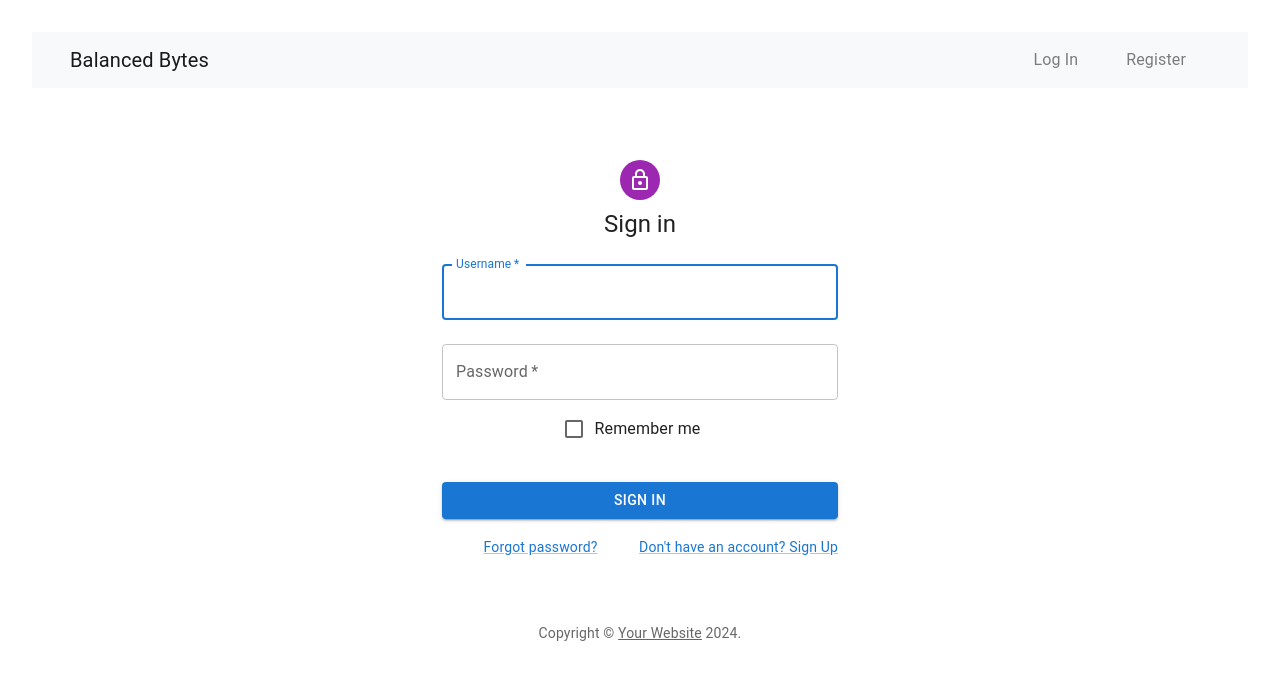
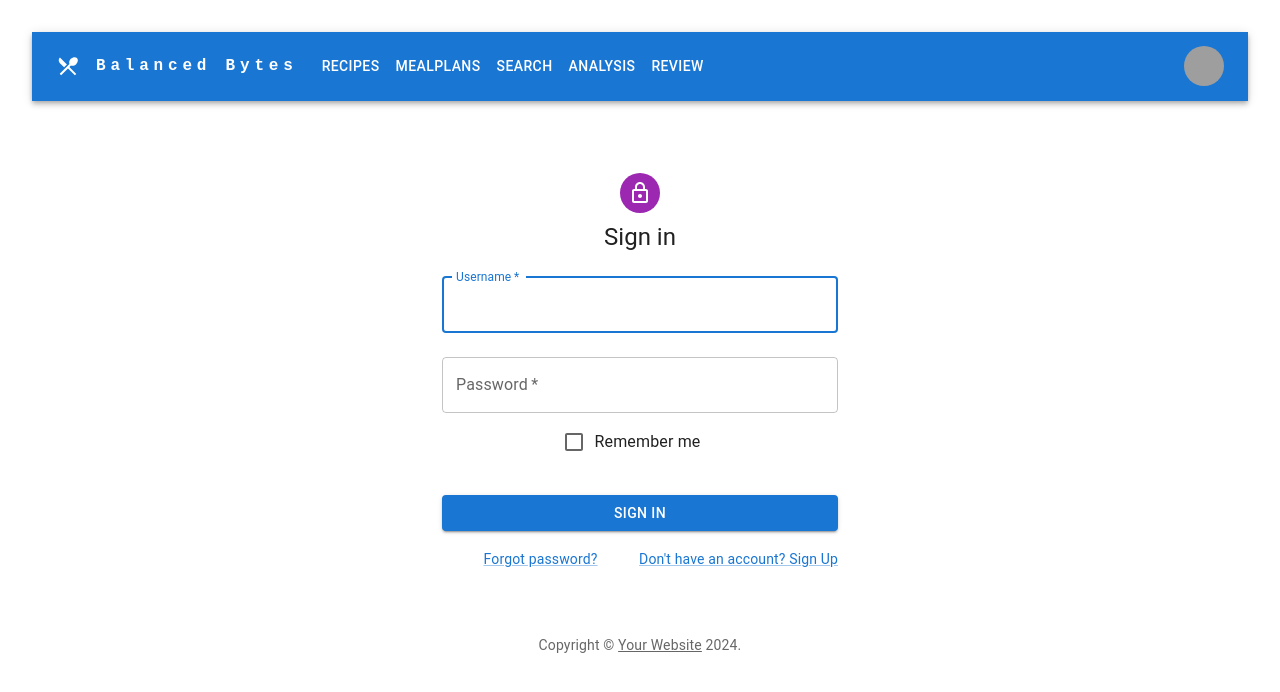
Before and after one commit to ALLHUBS-Jan-2024-Liftoff/Byte-Bandits, a React (Vite) app in the folder bandits-ui/: page /login in a window 1280 px wide. Shown: the top 692 px of the page. Built offline with nearby package versions, Linux system fonts and the light colour scheme; grey boxes are pictures that could not be loaded.

Commit message:
Added MUI Navbar, links are working, but laggy

```diff
--- a/bandits-ui/src/App.jsx
+++ b/bandits-ui/src/App.jsx
@@ -27,10 +27,13 @@
 import ReviewMeal from "./components/Home/ReviewMeal.jsx";
 import Button from '@mui/material/Button';
 import NutriChart from "./components/Analysis/NutriChart.jsx";
+import ResponsiveAppBar from "./components/NavBar/MuiAppBar.jsx";
 
 function App() {
   const [authenticated, setAuthenticated] = useState(false);
   const [loading, setLoading] = useState(true);
+  const [pages, setPages] = useState(['Recipes', 'MealPlans', 'Search', 'Analysis', 'Review']);
+  const [settings, setSettings] = useState(['Account', 'Logout']);
 
   useEffect(() => {
     // Check if user is already authenticated by checking the token in local storage
@@ -67,39 +70,7 @@
 
     <Router>
       <>
-        <Navbar bg="light" data-bs-theme="dark">
-          <Container>
-            <Navbar.Brand as={Link} to="home">Balanced Bytes</Navbar.Brand>
-            {console.log("Navbar", authenticated)}
-            {!authenticated ? (
-              <>
-                <Nav className="me-auto">
-                  <Nav.Link as={Link} to="/login">Log In</Nav.Link>
-                  <Nav.Link as={Link} to="/register">Register</Nav.Link>
-                </Nav>
-              </>
-            ) : (
-              <>
-                <Nav className="me-auto">
-                  <Nav.Link as={Link} to="/recipes">Saved Recipes</Nav.Link>
-                  <Nav.Link as={Link} to="/search">Find Recipes</Nav.Link>
-                  <Nav.Link as={Link} to="/MealPlans">Meal Plans</Nav.Link>
-                  <Nav.Link as={Link} to="/analysis">Analysis</Nav.Link>
-                  <Nav.Link as={Link} to="/review">Review</Nav.Link>
-                </Nav>
-                <Nav className="ms-auto">
-                  <NavDropdown title="Profile" id="basic-nav-dropdown">
-                    <NavDropdown.Item as={Link} to="/account">Account</NavDropdown.Item>
-                    <NavDropdown.Divider />
-                    <NavDropdown.Item as={Link} to="/logout">
-                      <Button onClick={handleLogout} variant="outline-danger">Logout</Button>
-                    </NavDropdown.Item>
-                  </NavDropdown>
-                </Nav>
-              </>
-            )}
-          </Container>
-        </Navbar>
+        <ResponsiveAppBar pages={pages} settings={settings} />
       </>
       <div className="App">
         <header className="App-header">
--- a/bandits-ui/src/components/Analysis/NutriChart.jsx
+++ b/bandits-ui/src/components/Analysis/NutriChart.jsx
@@ -57,10 +57,11 @@
   useEffect(() => {
     // Build URI String for API call
     const queryString = uriBuilder(events);
+    console.log("URI String: ", queryString);
     findRecipeByUri(queryString)
       .then(response => {
-        console.log("findRecipeByUri: ", response.json());
-        setEventRecipes(response.json());
+        console.log("findRecipeByUri: ", response);
+        setEventRecipes(response);
       })
       .catch((error) => {
         console.error("findRecipeByUri ERROR: ", error);
--- /dev/null
+++ b/bandits-ui/src/components/NavBar/MuiAppBar.jsx
@@ -0,0 +1,172 @@
+import * as React from 'react';
+import AppBar from '@mui/material/AppBar';
+import Box from '@mui/material/Box';
+import Toolbar from '@mui/material/Toolbar';
+import IconButton from '@mui/material/IconButton';
+import Typography from '@mui/material/Typography';
+import Menu from '@mui/material/Menu';
+import MenuIcon from '@mui/icons-material/Menu';
+import Container from '@mui/material/Container';
+import Avatar from '@mui/material/Avatar';
+import Button from '@mui/material/Button';
+import Tooltip from '@mui/material/Tooltip';
+import MenuItem from '@mui/material/MenuItem';
+import LocalDiningIcon from '@mui/icons-material/LocalDining';
+import RestaurantIcon from '@mui/icons-material/Restaurant';
+import { Link } from 'react-router-dom';
+
+
+
+function ResponsiveAppBar({ pages, settings }) {
+  const [anchorElNav, setAnchorElNav] = React.useState(null);
+  const [anchorElUser, setAnchorElUser] = React.useState(null);
+
+  const handleOpenNavMenu = (event) => {
+    setAnchorElNav(event.currentTarget);
+  };
+  const handleOpenUserMenu = (event) => {
+    setAnchorElUser(event.currentTarget);
+  };
+
+  const handleCloseNavMenu = () => {
+    setAnchorElNav(null);
+  };
+
+  const handleCloseUserMenu = () => {
+    setAnchorElUser(null);
+  };
+
+  return (
+    <AppBar position="static">
+      <Container maxWidth="xl">
+        <Toolbar disableGutters>
+          <LocalDiningIcon sx={{
+            display: { xs: 'none', md: 'flex' },
+            mr: 2
+          }} />
+          <Typography
+            variant="h"
+            noWrap
+            component="a"
+            href="#app-bar-with-responsive-menu"
+            sx={{
+              mr: 2,
+              display: { xs: 'none', md: 'flex' },
+              fontFamily: 'monospace',
+              fontWeight: 700,
+              letterSpacing: '.3rem',
+              color: 'inherit',
+              textDecoration: 'none',
+            }}
+          >
+            Balanced Bytes
+          </Typography>
+
+          <Box sx={{ flexGrow: 1, display: { xs: 'flex', md: 'none' } }}>
+            <IconButton
+              size="large"
+              aria-label="account of current user"
+              aria-controls="menu-appbar"
+              aria-haspopup="true"
+              onClick={handleOpenNavMenu}
+              color="inherit"
+            >
+              <MenuIcon />
+            </IconButton>
+            <Menu
+              id="menu-appbar"
+              anchorEl={anchorElNav}
+              anchorOrigin={{
+                vertical: 'bottom',
+                horizontal: 'left',
+              }}
+              keepMounted
+              transformOrigin={{
+                vertical: 'top',
+                horizontal: 'left',
+              }}
+              open={Boolean(anchorElNav)}
+              onClose={handleCloseNavMenu}
+              sx={{
+                display: { xs: 'block', md: 'none' },
+              }}
+            >
+              {pages.map((page) => (
+                <MenuItem key={page} onClick={handleCloseNavMenu}>
+                  <Typography textAlign="center">
+                    <Link style={{ color: 'inherit', textDecoration: 'none' }} to={`/${page}`}>
+                      {page}
+                    </Link>
+                  </Typography>
+                </MenuItem>
+              ))}
+            </Menu>
+          </Box>
+          <RestaurantIcon sx={{ display: { xs: 'flex', md: 'none' }, mr: 1 }} />
+          <Typography
+            variant="h5"
+            noWrap
+            component="a"
+            href="#app-bar-with-responsive-menu"
+            sx={{
+              mr: 2,
+              display: { xs: 'flex', md: 'none' },
+              flexGrow: 1,
+              fontFamily: 'monospace',
+              fontWeight: 700,
+              letterSpacing: '.3rem',
+              color: 'inherit',
+              textDecoration: 'none',
+            }}
+          >
+            LOGO
+          </Typography>
+          <Box sx={{ flexGrow: 1, display: { xs: 'none', md: 'flex' } }}>
+            {pages.map((page) => (
+              <Button
+                key={page}
+                onClick={handleCloseNavMenu}
+                sx={{ my: 2, color: 'white', display: 'block' }}
+              >
+                <Link style={{ color: 'inherit', textDecoration: 'none' }} to={`/${page}`}>
+                  {page}
+                </Link>
+              </Button>
+            ))}
+          </Box>
+
+          <Box sx={{ flexGrow: 0 }}>
+            <Tooltip title="Open settings">
+              <IconButton onClick={handleOpenUserMenu} sx={{ p: 0 }}>
+                <Avatar alt="Remy Sharp" src="/static/images/avatar/2.jpg" />
+              </IconButton>
+            </Tooltip>
+            <Menu
+              sx={{ mt: '45px' }}
+              id="menu-appbar"
+              anchorEl={anchorElUser}
+              anchorOrigin={{
+                vertical: 'top',
+                horizontal: 'right',
+              }}
+              keepMounted
+              transformOrigin={{
+                vertical: 'top',
+                horizontal: 'right',
+              }}
+              open={Boolean(anchorElUser)}
+              onClose={handleCloseUserMenu}
+            >
+              {settings.map((setting) => (
+                <MenuItem key={setting} onClick={handleCloseUserMenu}>
+                  <Typography textAlign="center">{setting}</Typography>
+                </MenuItem>
+              ))}
+            </Menu>
+          </Box>
+        </Toolbar>
+      </Container>
+    </AppBar>
+  );
+}
+export default ResponsiveAppBar;
--- a/bandits-ui/src/services/recipeService.js
+++ b/bandits-ui/src/services/recipeService.js
@@ -4,7 +4,7 @@
 
 const LOCAL_API_RECIPE_URL = "http://localhost:8080/api/recipes";
 
-const RECIPE_SEARCH_BASE_URL = "https://api.edamam.com/api/recipes/v2?type=public";
+const RECIPE_SEARCH_BASE_URL = "https://api.edamam.com/api/recipes/v2";
 
 
 const RECIPE_SEARCH_APP_KEY = "f7b7c5856e28029b8e7ab08182ab9fe1"
@@ -12,7 +12,7 @@
 
 export const searchRecipes = async (q) => {
   try {
-    const response = await axios.get(`${RECIPE_SEARCH_BASE_URL}&app_key=${RECIPE_SEARCH_APP_KEY}&app_id=${RECIPE_SEARCH_APP_ID}&q=${q}`);
+    const response = await axios.get(`${RECIPE_SEARCH_BASE_URL}?type=public&app_key=${RECIPE_SEARCH_APP_KEY}&app_id=${RECIPE_SEARCH_APP_ID}&q=${q}`);
     return response.data;
   } catch (error) {
     console.error("There was an error fetching the recipes!", error);
@@ -80,7 +80,7 @@
 export const findRecipeByUri = async (queryString) => {
   try {
     const response = await axios.get(
-      `${RECIPE_SEARCH_BASE_URL}/by-uri?&app_key=${RECIPE_SEARCH_APP_KEY}&app_id=${RECIPE_SEARCH_APP_ID}&uri=${queryString}`);
+      `${RECIPE_SEARCH_BASE_URL}/by-uri?type=public&app_key=${RECIPE_SEARCH_APP_KEY}&app_id=${RECIPE_SEARCH_APP_ID}&uri=${queryString}`);
     console.log("URI Service SUCCESS", response.data);
     return response.data;
   } catch (error) {
```
Also changed, not shown: bandits-ui/src/components/NavBar/NavBar.jsx (+26 -8 lines).
